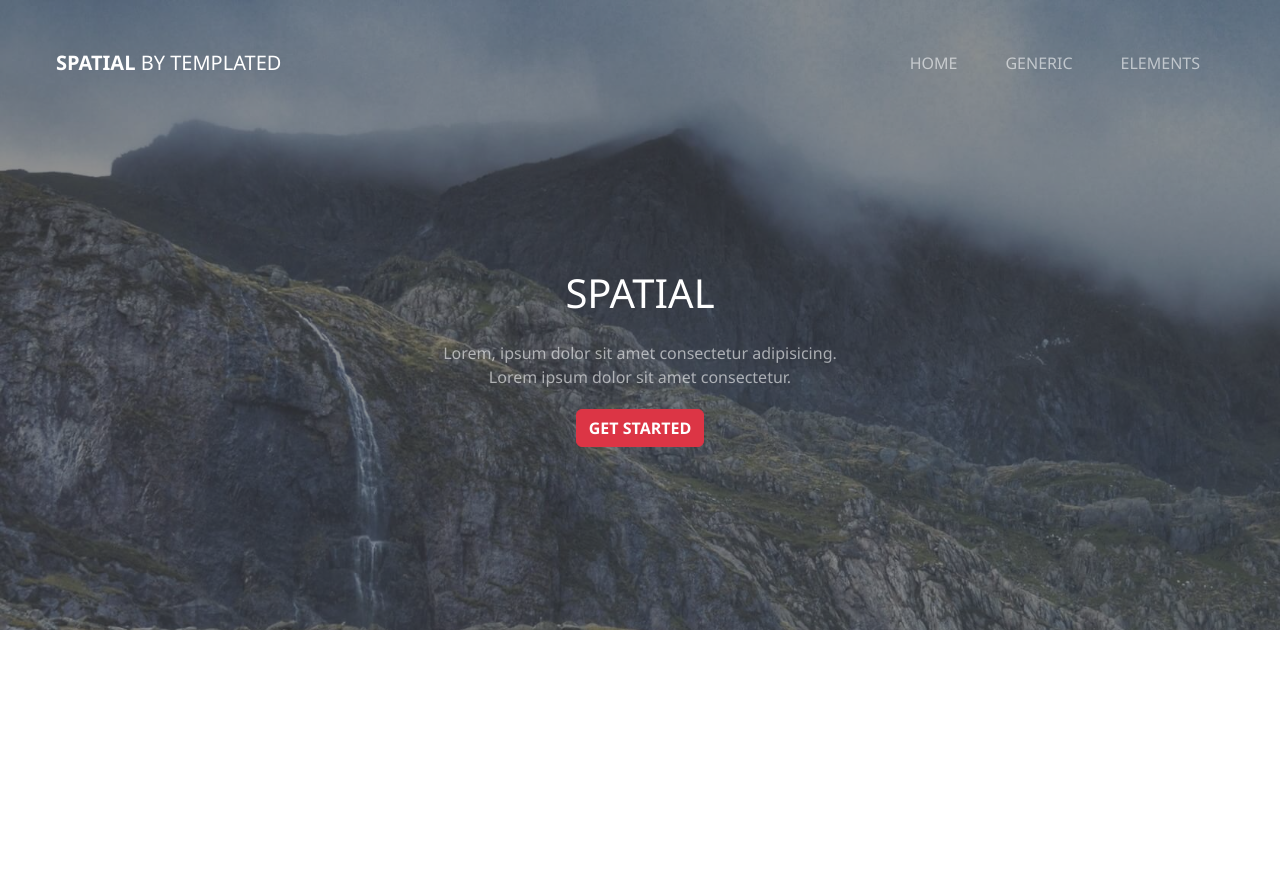
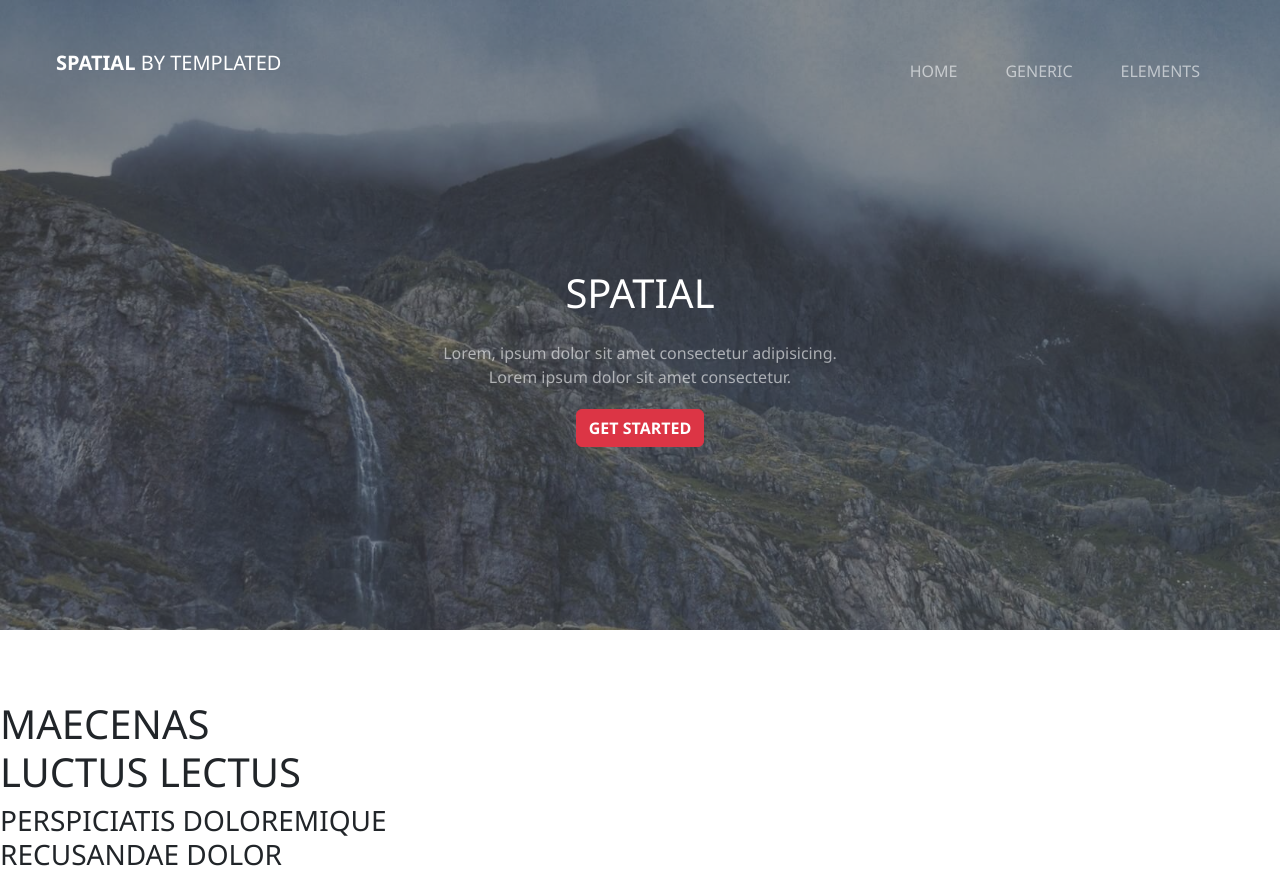
Before and after one commit to untherious/Site_Spatial, a website: page index.html in a window 1280 px wide. Before the commit the page ends 800 px from the top, so only its background shows below. Drawn offline with nearby package versions, Linux system fonts and the light colour scheme.

Commit message:
réparation des liens dans la nav

```diff
--- a/index.html
+++ b/index.html
@@ -19,10 +19,10 @@
     <nav class="barre_nav">
       <div class="conteneur_nav d-flex justify-content-between align-items-center m-5 px-2">
         <div class="logo_site text-white">
-          <strong>SPATIAL</strong> BY TEMPLATED
+          <p><strong>SPATIAL</strong> BY TEMPLATED</p>
         </div>
         <ul class="liste_nav d-flex list-unstyled m-0">
-          <li><a class="px-4 text-light" href="#">HOME</a></li>
+          <li><a class="px-4 text-light" href="https://google.com" target="_blank">HOME</a></li>
           <li><a class="px-4 text-light" href="#">GENERIC</a></li>
           <li><a class="px-4 text-light" href="#">ELEMENTS</a></li>
         </ul>
@@ -40,5 +40,18 @@
     </header>
 </section>
 
+<!-- Ici je mets la section Maecenas -->
+<section class="Maecenas">
+  <div>
+    <h1>MAECENAS <br>
+    LUCTUS LECTUS</h1>
+    <h3>PERSPICIATIS DOLOREMIQUE <br>
+    RECUSANDAE DOLOR</h3>
+  </div>
+</section>
+
+
+
+
 </body>
 </html>
--- a/src/scss/partials/_navbar.scss
+++ b/src/scss/partials/_navbar.scss
@@ -1,7 +1,7 @@
 .barre_nav {
   position: absolute;
   width: 100%;
-  z-index: 2;
+  z-index: 3;
 }
 
 .barre_nav a {
```
Also changed, not shown: public/styles/style.css.
